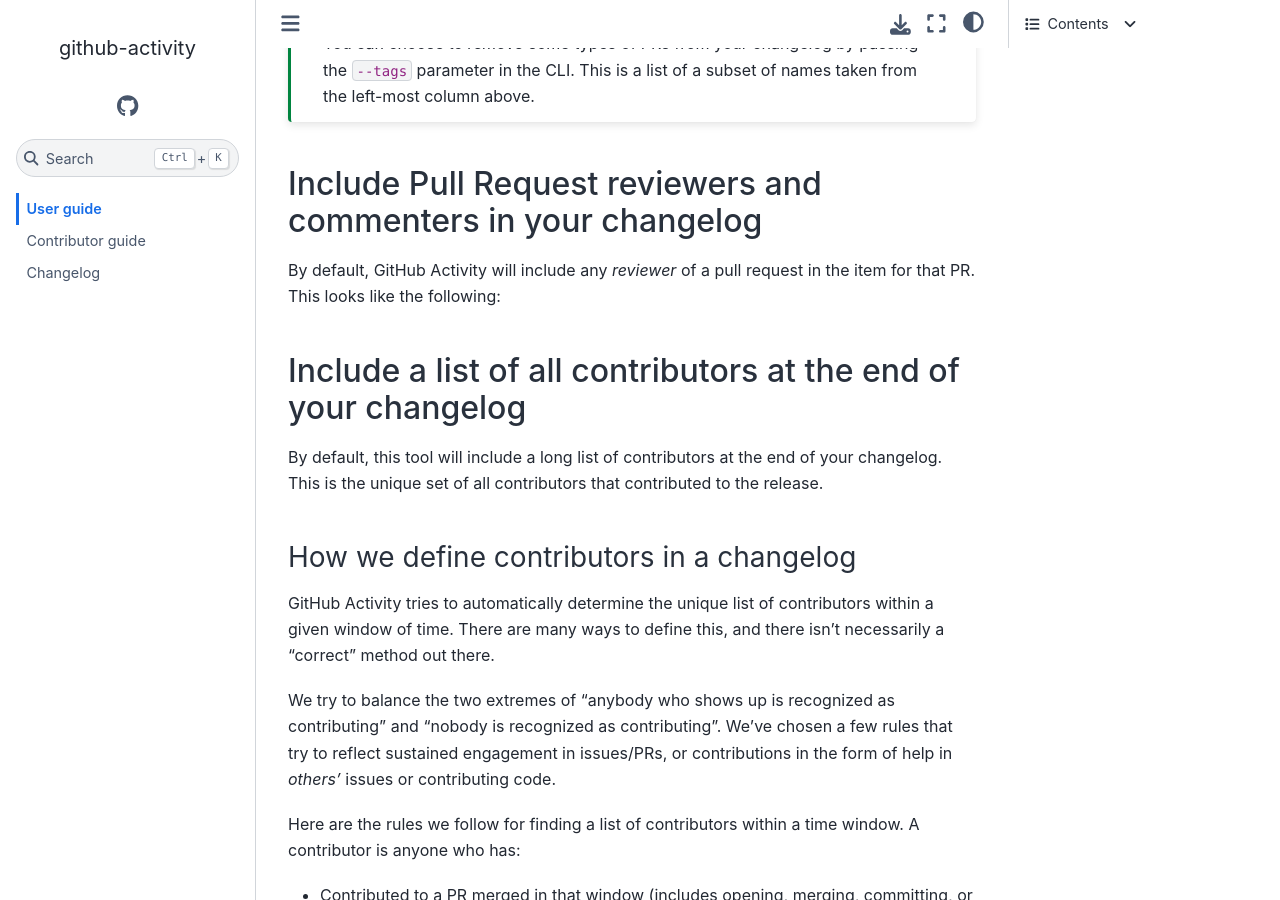
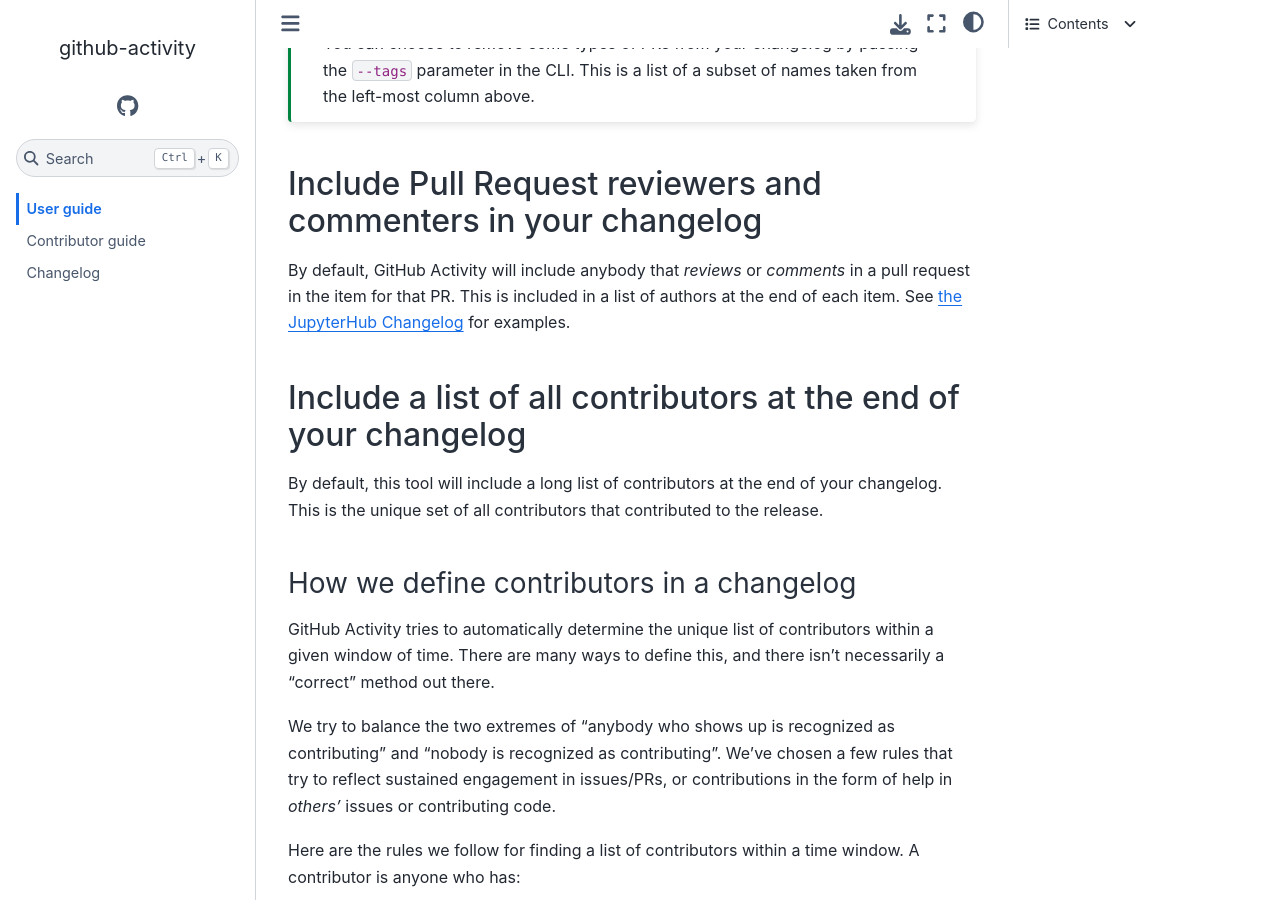
Before and after one commit to executablebooks/github-activity, a Sphinx documentation site: the page built from docs/use.md, in a window 1280 px wide and 900 px high, scrolled down 2031 px. Built offline with Sphinx 7.4.7 and the Sphinx Book theme 1.1.4, drawn with Linux system fonts in a browser that asks for light colours.

Commit message:
Update docs/use.md

```diff
--- a/docs/use.md
+++ b/docs/use.md
@@ -85,7 +85,7 @@
 
 ## Include Pull Request reviewers and commenters in your changelog
 
-By default, GitHub Activity will include any _reviewer_ of a pull request in the item for that PR. This looks like the following:
+By default, GitHub Activity will include anybody that _reviews_ or _comments_ in a pull request in the item for that PR. This is included in a list of authors at the end of each item. See [the JupyterHub Changelog](https://jupyterhub.readthedocs.io/en/stable/reference/changelog.html) for examples.
 
 ## Include a list of all contributors at the end of your changelog
 
```
